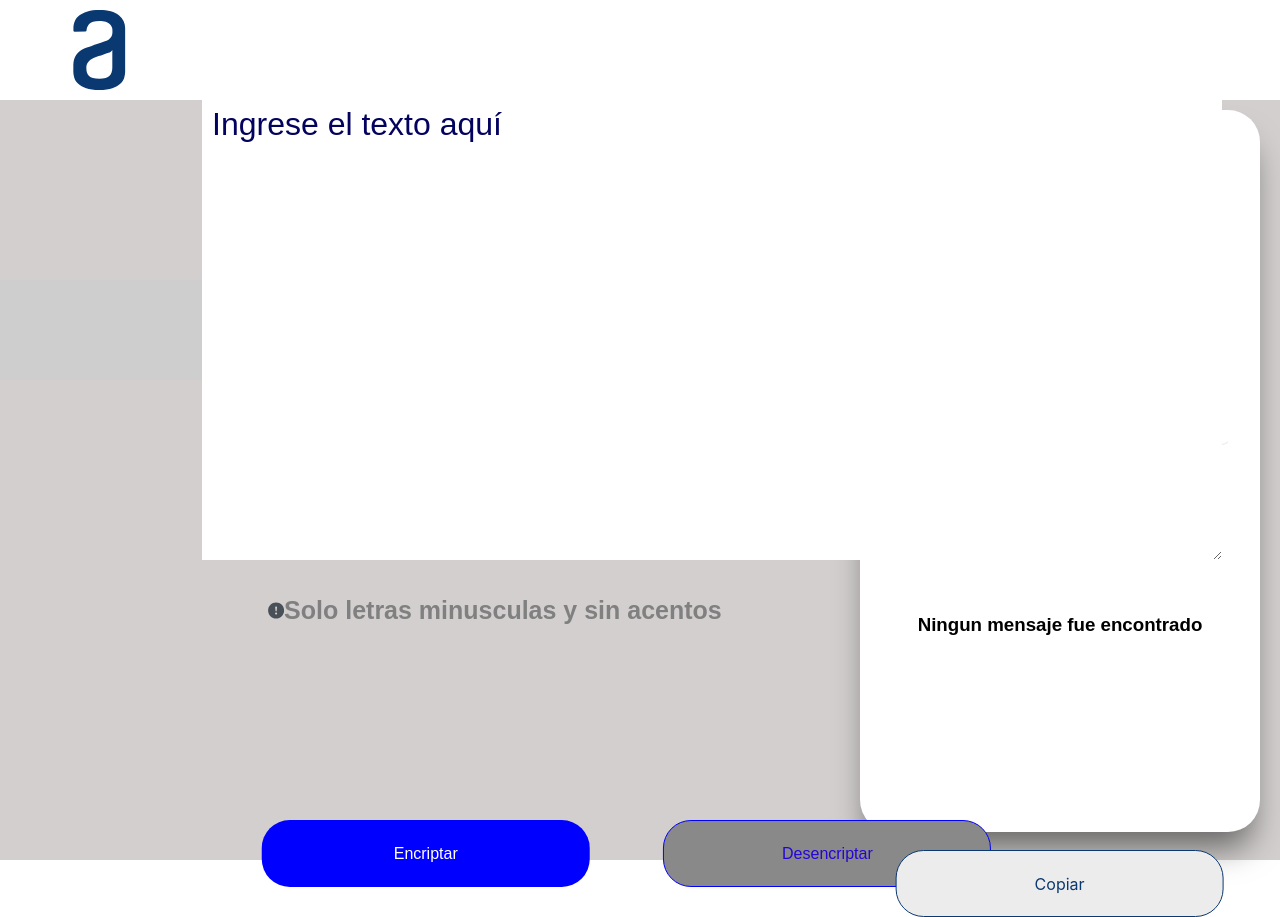
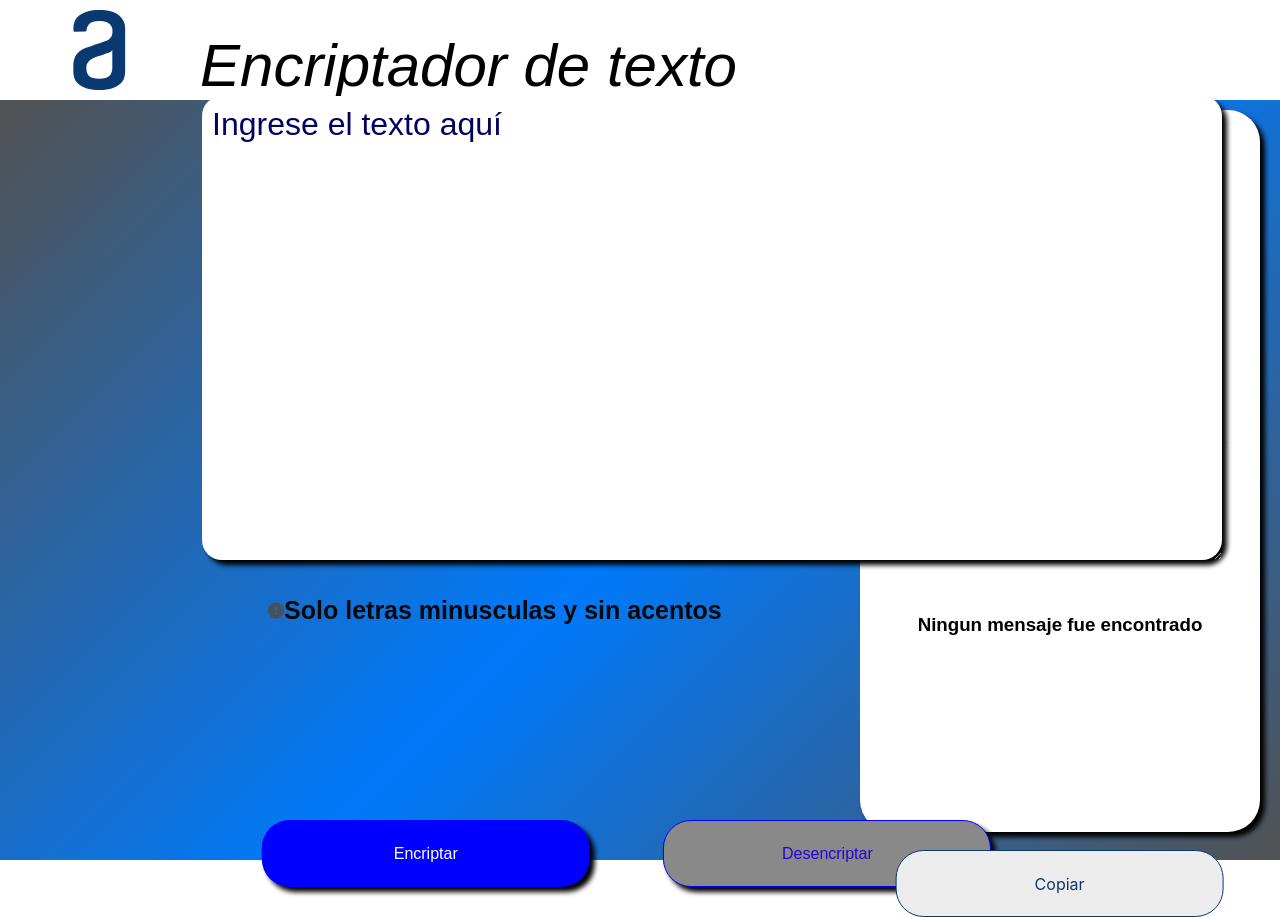
Before and after one commit to ManuelSanchezRomero/ChallengeEncriptador, a plain HTML site: page index.html in a window 1280 px wide. Drawn offline with Linux system fonts and the light colour scheme.

Commit message:
arreglos

```diff
--- a/index.html
+++ b/index.html
@@ -12,6 +12,7 @@
 
     <header>
         <img src="./img/Logo.svg" alt="logo" class="logo"/>
+        <h1 class="titulo">Encriptador de texto</h1>
 
     </header>
 
--- a/style.css
+++ b/style.css
@@ -10,6 +10,8 @@
 header {
     width: 100%;
     height: 100px;
+    display: flex;
+    align-items: end;
 }
 img.logo{
     display: flex;
@@ -19,10 +21,25 @@ img.logo{
 
 }
 
+.titulo{
+    color: black;
+    font-size: 60px;
+    font-weight: 100;
+    font-style: italic;
+}
+
 /*! --------------------------MAIN------------------------------ */
 
 main {
-    background-color: #d3cfcf;
+
+    background: rgba(82,82,82,1);
+    background: -moz-linear-gradient(-45deg, rgba(82,82,82,1) 0%, rgba(0,121,250,1) 52%, rgba(48,98,152,1) 80%, rgba(82,82,82,1) 100%);
+    background: -webkit-gradient(left top, right bottom, color-stop(0%, rgba(82,82,82,1)), color-stop(52%, rgba(0,121,250,1)), color-stop(80%, rgba(48,98,152,1)), color-stop(100%, rgba(82,82,82,1)));
+    background: -webkit-linear-gradient(-45deg, rgba(82,82,82,1) 0%, rgba(0,121,250,1) 52%, rgba(48,98,152,1) 80%, rgba(82,82,82,1) 100%);
+    background: -o-linear-gradient(-45deg, rgba(82,82,82,1) 0%, rgba(0,121,250,1) 52%, rgba(48,98,152,1) 80%, rgba(82,82,82,1) 100%);
+    background: -ms-linear-gradient(-45deg, rgba(82,82,82,1) 0%, rgba(0,121,250,1) 52%, rgba(48,98,152,1) 80%, rgba(82,82,82,1) 100%);
+    background: linear-gradient(135deg, rgba(82,82,82,1) 0%, rgba(0,121,250,1) 52%, rgba(48,98,152,1) 80%, rgba(82,82,82,1) 100%);
+    filter: progid:DXImageTransform.Microsoft.gradient( startColorstr='#525252', endColorstr='#525252', GradientType=1 );
     position: absolute;
     width: 100%;
     height: 95%;
@@ -39,7 +56,7 @@ main {
 }
 .contenedorCajaTexto{
     position: absolute;
-    background-color: rgb(206, 206, 206);
+    background-color: transparent;
     display: flex;
     justify-content: s;
     align-items: center;
@@ -59,6 +76,10 @@ main {
     font-weight: 400;
     font-family: sans-serif;
     translate: 10%;
+    border-radius: 20px;
+    -webkit-box-shadow: 5px 5px 5px 0px rgba(0,0,0,1);
+-moz-box-shadow: 5px 5px 5px 0px rgba(0,0,0,1);
+box-shadow: 5px 5px 5px 0px rgba(0,0,0,1);
 }
 .cajaTexto::placeholder{
     color: rgb(3, 2, 94);
@@ -70,7 +91,7 @@ main {
     display: flex;
     padding: 20px;
     margin-top: 80%;
-    color: grey;
+    color: rgb(8, 8, 8);
     translate: 30%;
 }
 .botones{
@@ -79,6 +100,7 @@ main {
     height: 80px;
     padding: 15px 15% 0 0;
     translate: 30% -100%;
+
 
 }
 .btnEncrip{
@@ -94,6 +116,10 @@ main {
     margin-right: 20px;
     cursor: pointer;
     transition: 0.2s;
+    -webkit-box-shadow: 5px 5px 5px 0px rgba(0,0,0,1);
+    -moz-box-shadow: 5px 5px 5px 0px rgba(0,0,0,1);
+    box-shadow: 5px 5px 5px 0px rgba(0,0,0,1);
+
 }
 .btnEncrip:hover{
     background-color: rgb(87, 87, 247);
@@ -113,6 +139,9 @@ main {
     cursor: pointer;
     transition: 0.2s;
 translate: 15%;
+-webkit-box-shadow: 5px 5px 5px 0px rgba(0,0,0,1);
+-moz-box-shadow: 5px 5px 5px 0px rgba(0,0,0,1);
+box-shadow: 5px 5px 5px 0px rgba(0,0,0,1);
 }
 .btnDes:hover{
     background-color: rgb(194, 194, 194);
@@ -135,7 +164,9 @@ translate: 15%;
     background-color: #ffffff;
     box-sizing: border-box;
     border-radius: 32px;
-    box-shadow: 0px 24px 32px -8px rgba(0, 0, 0, 0.50);
+    -webkit-box-shadow: 5px 5px 5px 0px rgba(0,0,0,1);
+    -moz-box-shadow: 5px 5px 5px 0px rgba(0,0,0,1);
+    box-shadow: 5px 5px 5px 0px rgba(0,0,0,1);
 }
 .copiar{
     display: flex;
@@ -172,7 +203,7 @@ translate: 15%;
     display: none;
 }
 .resultado{
-    translate: 0 -900%;
+    translate: 0 -300%;
     font-style: italic;
     color: blue;
     font-size: 30px;
```
